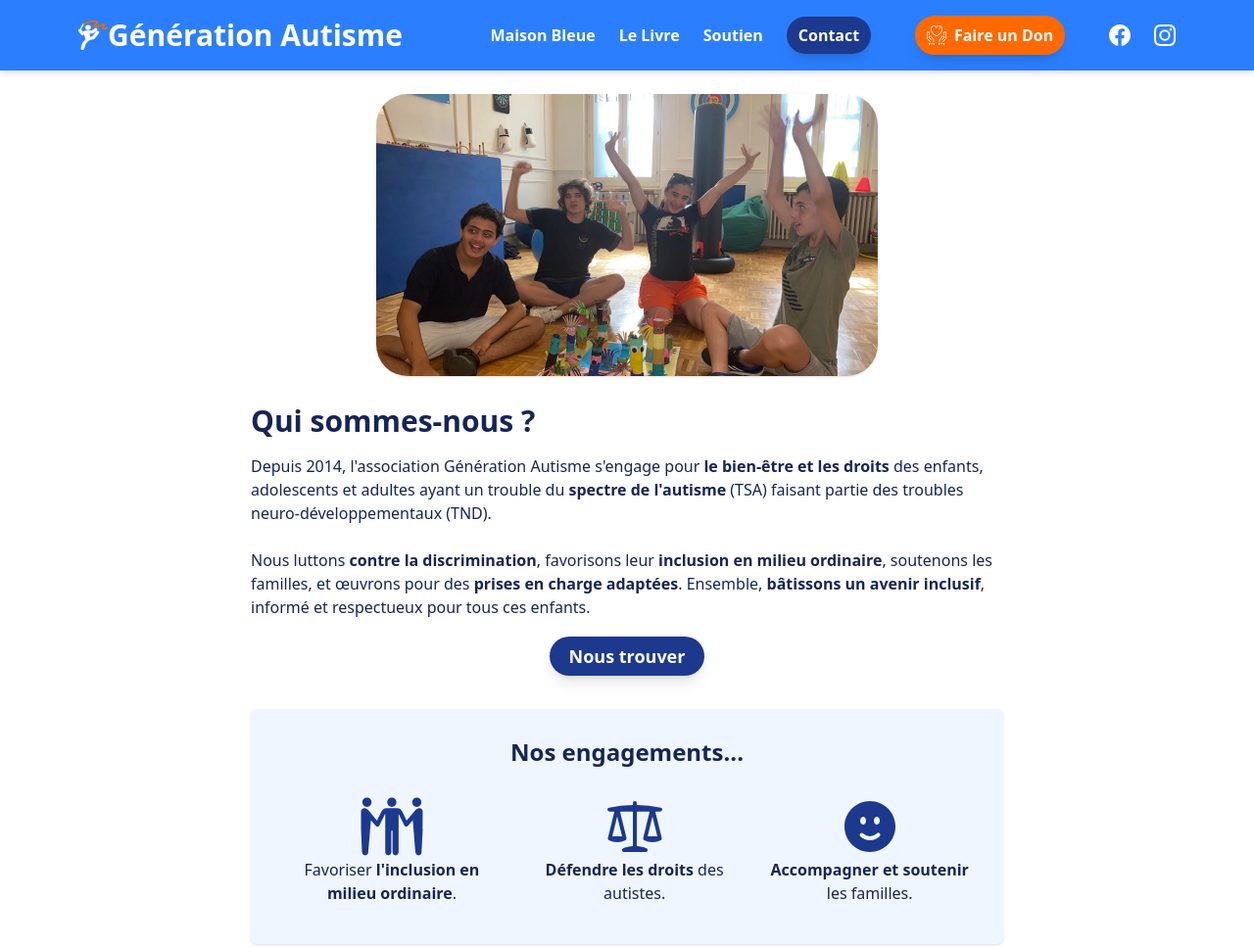
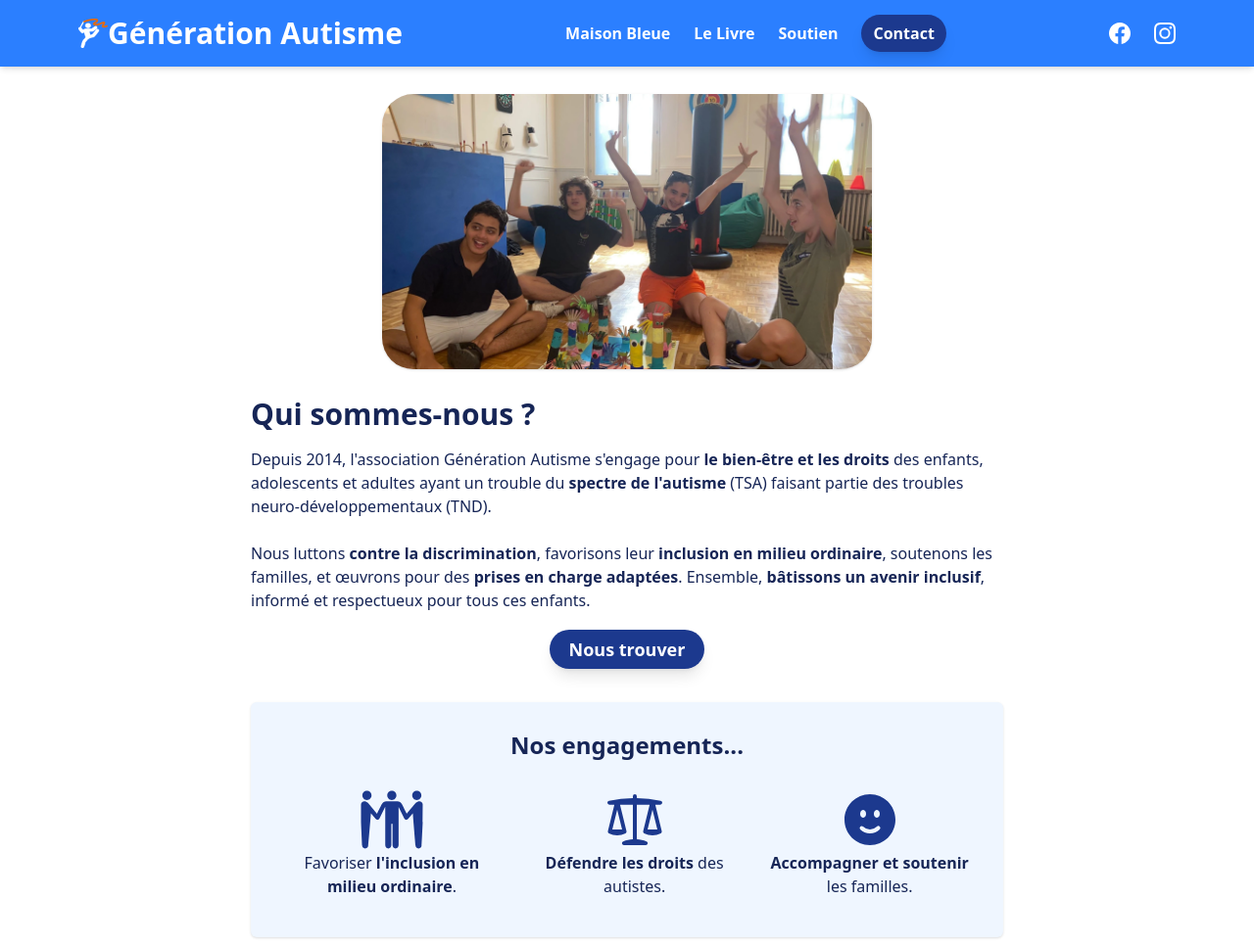
Before and after one commit to estremss/gene_autisme, a plain HTML site: page index.html in a window 1280 px wide. Shown: the top 967 px of the page at 98% size. Drawn offline with Linux system fonts and the light colour scheme.

Commit message:
correction photo + suppr bouton don

```diff
--- a/assets/includes/header.html
+++ b/assets/includes/header.html
@@ -6,11 +6,11 @@
             <h1><a href="index.html" class="font-semibold md:text-3xl text-2xl">Génération Autisme</a></h1>
         </div>
 
-        <div>
+        <!-- <div>
             <a target="_blank" class="md:hidden shadow-sm font-bold py-2 px-3 bg-orange-500 hover:bg-orange-600 rounded-full" href="https://www.helloasso.com/associations/generation-autisme/formulaires/2"
-            >Faire un Don</a>
+            >Faire Don</a>
 
-        </div>
+        </div> -->
 
         <div>
             <button aria-label="toggle button" aria-expanded="false" id="menu-btn" class="cursor-pointer w-7 md:hidden">
@@ -59,7 +59,7 @@
             </ul>
 
         </div>
-
+<!--
         <div>
             <a target="_blank" class="hidden md:flex shadow-lg items-center gap-x-2 rounded-full font-bold bg-orange-500 hover:bg-orange-600 py-2 px-3" href="https://www.helloasso.com/associations/generation-autisme/formulaires/2"
             ><svg class="size-5" fill="currentColor" version="1.1" id="Layer_1" xmlns="http://www.w3.org/2000/svg" xmlns:xlink="http://www.w3.org/1999/xlink"
@@ -110,7 +110,7 @@
        </g>
        </svg>Faire un Don</a>
 
-        </div>
+        </div> -->
 
         <div class="hidden md:flex gap-6 items-center justify-center">
             <a href="https://www.facebook.com/generationautisme/" target="_blank"
--- a/index.html
+++ b/index.html
@@ -28,7 +28,7 @@
 
     <div id="header"></div>
 
-    <img src="assets/images/photo_groupe.webp" alt="Photo de groupe des enfants à Maison Bleue" class="mx-auto shadow-sm md:max-w-lg rounded-sm md:rounded-4xl mt-12 md:mt-24"/>
+    <img src="assets/images/photo_groupe.webp" width="500" alt="Photo de groupe des enfants à Maison Bleue" class="mx-auto shadow-sm md:max-w-lg rounded-sm md:rounded-4xl mt-12 md:mt-24"/>
 
     <main class="grow mt-5">
         <section class="text-blue-950 mx-4 mb-6 md:mx-auto md:max-w-3xl" aria-label="Introduction">
```
